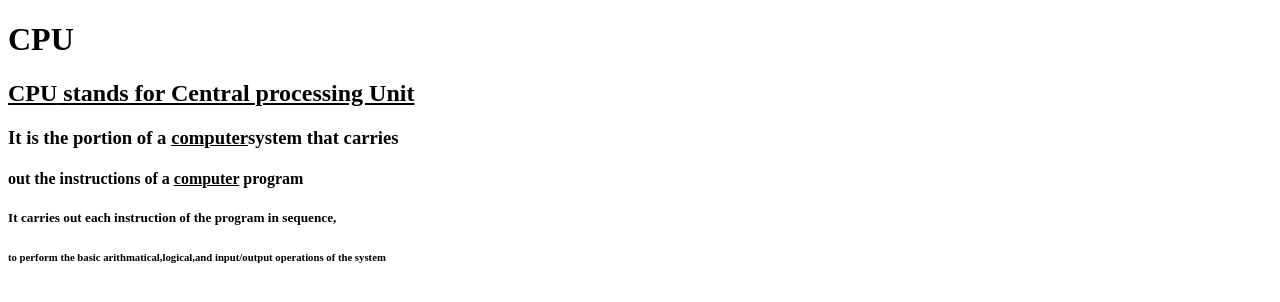
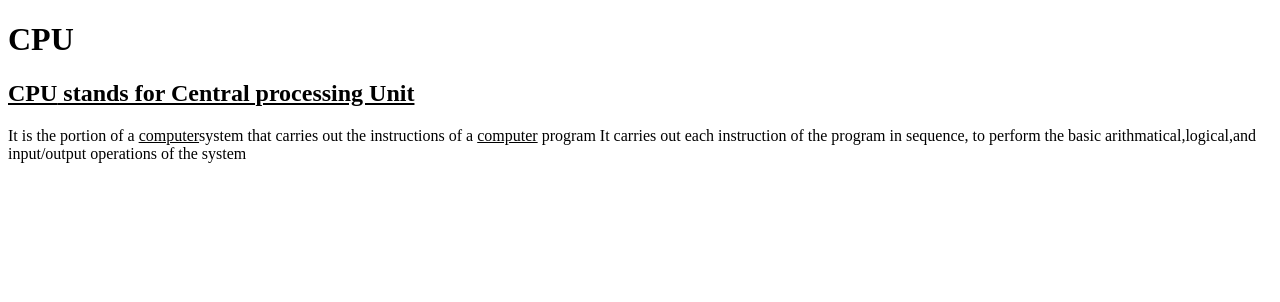
Before and after one commit to iamneo-production/caabbdebeeadaeccdfffebaeceaec, a website: page public/index.html in a window 1280 px wide. Drawn offline with Linux system fonts and the light colour scheme.

Commit message:
Backup Commit

```diff
--- a/public/index.html
+++ b/public/index.html
@@ -9,10 +9,10 @@
 </head>
 <body>
     <h1>CPU</h1>
-    <h2><u><b>CPU</b> stands for Central processing Unit</u></h2>
-    <h3> It is the portion of a <u>computer</u>system that carries</h3>
-    <h4>out the instructions of a <u>computer</u> program</h4>
-    <h5>It carries out each instruction of the program in sequence,</h5>
-    <h6>to perform the basic arithmatical,logical,and input/output operations of the system</h6>
+   <h2> <u><b>CPU</b> stands for Central processing Unit</u></h2>
+    It is the portion of a <u>computer</u>system that carries
+    out the instructions of a <u>computer</u> program
+    It carries out each instruction of the program in sequence,
+    to perform the basic arithmatical,logical,and input/output operations of the system
     </body>
 </html>
```
